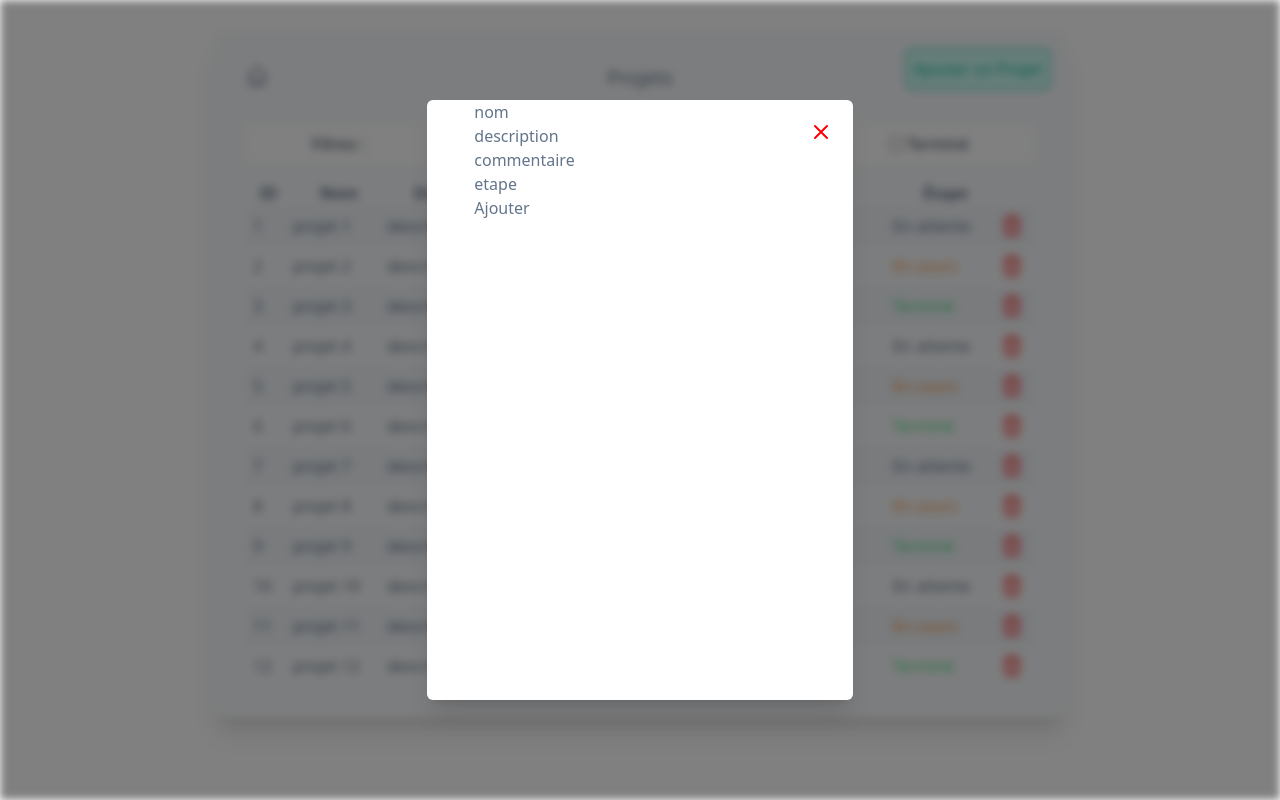
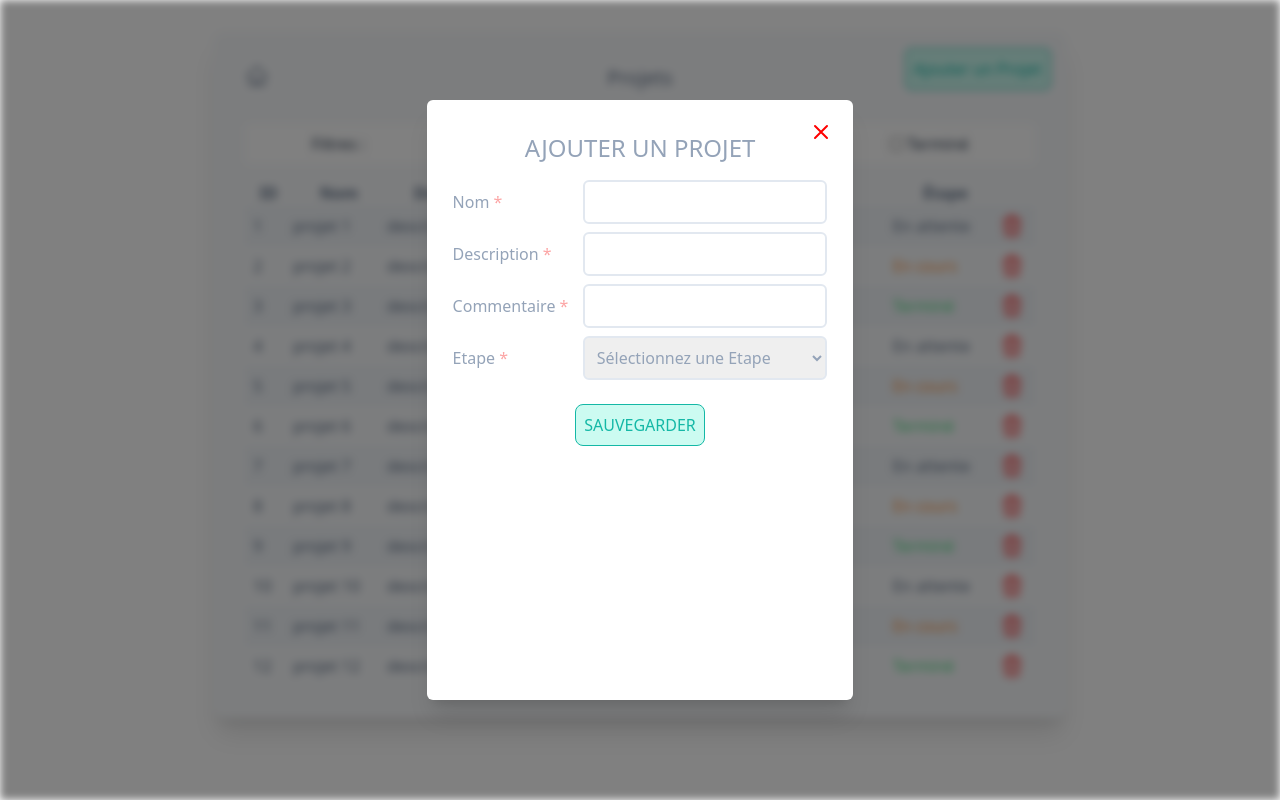
Before and after one commit to h4cktion/stereograph-wdim, a React (Vite) app: page /projets in a window 1280 px wide. Both pictures are taken after a click on the button "Ajouter un Projet". Built offline with nearby package versions, Linux system fonts and the light colour scheme; data requests are answered from the project's data file.

Commit message:
feat(misc): style add project modal

```diff
--- a/src/components/projects/Projects.tsx
+++ b/src/components/projects/Projects.tsx
@@ -23,6 +23,9 @@ const Projects = () => {
   };
   const addProject = () => {
     setShowModal(true);
+  };
+  const closeModal = () => {
+    setShowModal(false);
   };
 
   const deleteFileMutation = useMutation(
@@ -65,7 +68,7 @@ const Projects = () => {
       />
       {showModal && (
         <Modal setShowModal={setShowModal}>
-          <AddProject />
+          <AddProject closeModal={closeModal} />
         </Modal>
       )}
     </Paper>
--- a/src/components/projects/addProject/AddProject.tsx
+++ b/src/components/projects/addProject/AddProject.tsx
@@ -2,9 +2,9 @@ import { ChangeEvent, FormEvent, useState } from "react";
 import { v4 as uuidv4 } from "uuid";
 import { FormData, Project } from "@/types";
 import { useMutation, useQueryClient } from "react-query";
-import { BASE_URL } from "@/constants";
+import { BASE_URL, DONE, IN_PROGRESS, TODO } from "@/constants";
 
-const AddProject = () => {
+const AddProject = ({ closeModal }: { closeModal: () => void }) => {
   const queryClient = useQueryClient();
   const fields: FormData = {
     nom: "",
@@ -20,9 +20,31 @@ const AddProject = () => {
     setFormData({ ...formData, [name]: value });
   };
 
+  const handleSelectChange = (e: React.ChangeEvent<HTMLSelectElement>) => {
+    const { value } = e.target;
+    setFormData({ ...formData, etape: value });
+  };
+
+  const formIsValidYesIKnowIsVeryBad = ({
+    nom,
+    description,
+    commentaire,
+    etape,
+  }: FormData) => {
+    if (
+      nom.trim() === "" ||
+      description.trim() === "" ||
+      commentaire.trim() === "" ||
+      etape.trim() === ""
+    )
+      return false;
+    return true;
+  };
+
   const handleSubmit = (e: FormEvent) => {
     e.preventDefault();
-    saveNotificationMutation.mutate({ ...formData, id: uuidv4() });
+    if (formIsValidYesIKnowIsVeryBad(formData))
+      saveNotificationMutation.mutate({ ...formData, id: uuidv4() });
   };
 
   const saveNotificationMutation = useMutation(
@@ -37,26 +59,81 @@ const AddProject = () => {
     {
       onSuccess: () => {
         queryClient.invalidateQueries("Projects");
+        closeModal();
       },
     }
   );
 
   return (
-    <form onSubmit={handleSubmit}>
-      {Object.keys(fields).map((field) => (
-        <div key={field}>
-          <label htmlFor={field}>{field}</label>
+    <div className="text-slate-400 mt-8">
+      <h1 className="text-2xl uppercase text-center">ajouter un projet</h1>
+      <form onSubmit={handleSubmit} className="my-4 flex flex-col gap-2">
+        <div className="flex gap-2 items-center">
+          <label htmlFor="nom" className="w-4/12">
+            Nom <span className="text-red-300">*</span>
+          </label>
           <input
             type="text"
-            id={field}
-            name={field}
-            value={formData[field]}
+            className="border-slate-200 border-2 rounded-md p-2 w-8/12 focus:border-teal-200 focus:outline-none "
+            id="nom"
+            name="nom"
+            value={formData.nom}
             onChange={handleChange}
           />
         </div>
-      ))}
-      <button type="submit">Ajouter</button>
-    </form>
+        <div className="flex gap-2 items-center">
+          <label htmlFor="description" className="w-4/12">
+            Description <span className="text-red-300">*</span>
+          </label>
+          <input
+            type="text"
+            className="border-slate-200 border-2 rounded-md p-2 w-8/12 focus:border-teal-200 focus:outline-none "
+            id="description"
+            name="description"
+            value={formData.description}
+            onChange={handleChange}
+          />
+        </div>
+        <div className="flex gap-2 items-center">
+          <label htmlFor="commentaire" className="w-4/12">
+            Commentaire <span className="text-red-300">*</span>
+          </label>
+          <input
+            type="text"
+            className="border-slate-200 border-2 rounded-md p-2 w-8/12 focus:border-teal-200 focus:outline-none "
+            id="commentaire"
+            name="commentaire"
+            value={formData.commentaire}
+            onChange={handleChange}
+          />
+        </div>
+        <div className="flex gap-2 items-center">
+          <label htmlFor="etape" className="w-4/12">
+            Etape <span className="text-red-300">*</span>
+          </label>
+          <select
+            className="border-slate-200 border-2 rounded-md p-2 w-8/12 focus:border-teal-200 focus:outline-none "
+            id="etape"
+            value={formData.etape}
+            onChange={handleSelectChange}
+          >
+            <option value="">Sélectionnez une Etape</option>
+            <option value={TODO}>{TODO}</option>
+            <option value={IN_PROGRESS}>{IN_PROGRESS}</option>
+            <option value={DONE}>{DONE}</option>
+          </select>
+        </div>
+
+        <div className="flex w-full justify-center mt-4">
+          <button
+            type="submit"
+            className="p-2 bg-teal-100 text-teal-500 border-[1px] border-teal-500 hover:shadow-md rounded-lg uppercase"
+          >
+            sauvegarder
+          </button>
+        </div>
+      </form>
+    </div>
   );
 };
 
```
